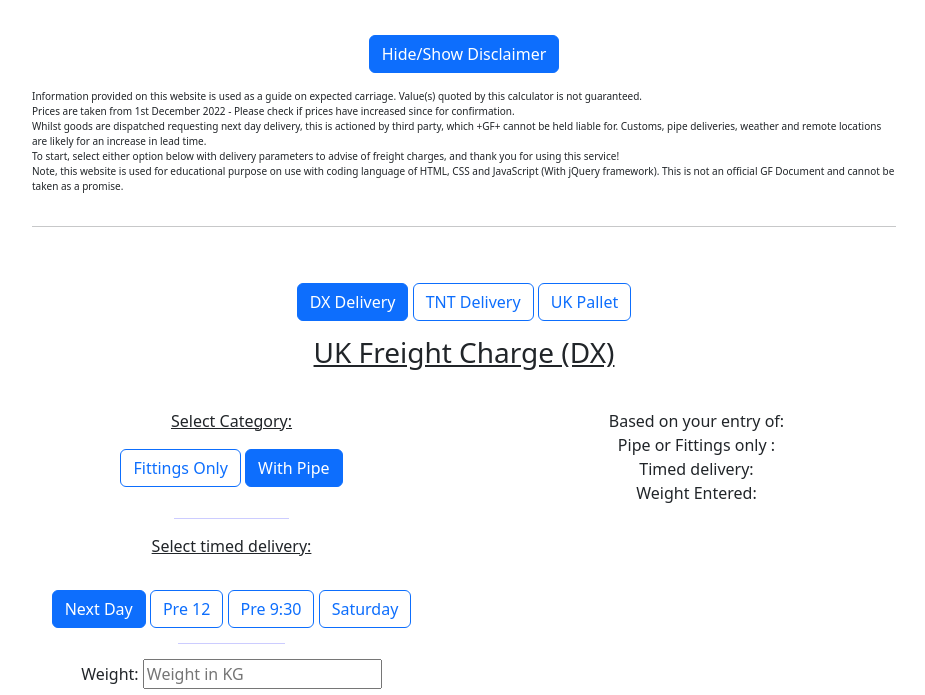
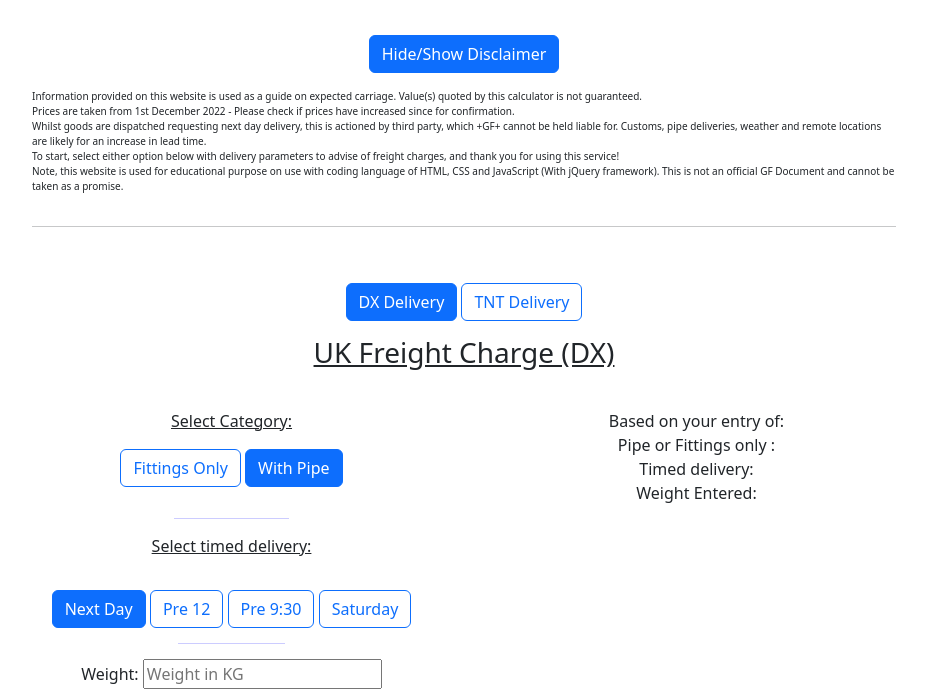
Before and after one commit to FluffyBullet/GFCalc, a plain HTML site: page index.html in a window 1280 px wide. Shown: the part 105-800 px from the top of the page, without its empty margins (176-1101 px from the left). Drawn offline with nearby package versions, Linux system fonts and the light colour scheme.

Commit message:
remove pallet button

```diff
--- a/assets/css/newPage.css
+++ b/assets/css/newPage.css
@@ -36,7 +36,7 @@ form {
 }
 
 .hide {
-    display:none;
+    display: none;
 }
 .tabs li {
     display:inline-block;
--- a/index.html
+++ b/index.html
@@ -51,7 +51,7 @@
     <input type="radio" class="btn-check" name="tabs" id="tntdel">
     <label class="btn btn-outline-primary" for="tntdel">TNT Delivery</label>
     <input type="radio" class="btn-check" name="tabs" id="pallets">
-    <label class="btn btn-outline-primary" for="pallets">UK Pallet</label>
+    <label class="btn btn-outline-primary hide" for="pallets">UK Pallet</label>
   </div>
 
   <section id="dxpanel" class="border-outer">
```
